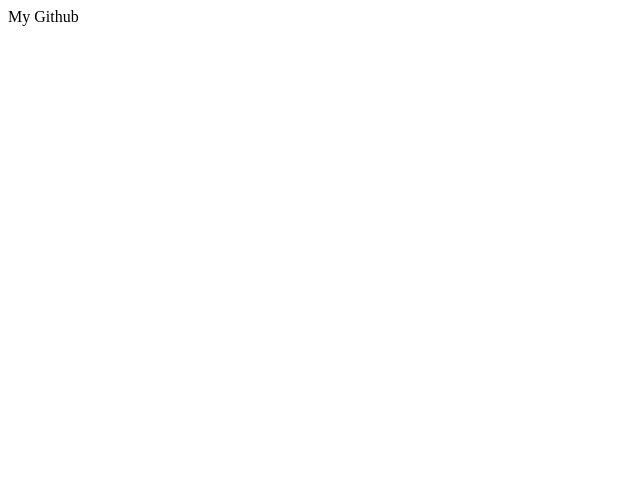
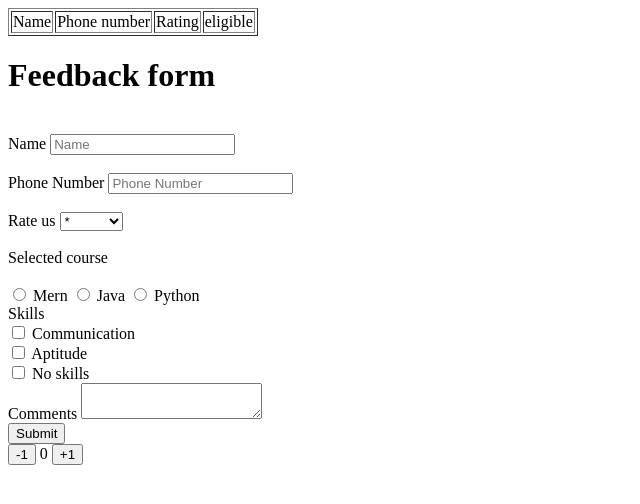
Before and after one commit to Abhiram302/Basic-HTML, a plain HTML site: page index.html in a window 1280 px wide. Shown: the whole page, without its empty margins (0-640 px from the left). Drawn offline with Linux system fonts and the light colour scheme.

Commit message:
Third changes

```diff
--- a/index.html
+++ b/index.html
@@ -1,6 +1,107 @@
 <!DOCTYPE html>
 <html>
     <head>
-        <text>My Github</text>
+        <meta charset = "UTF-8">
+        <title>HTML Page</title>
     </head>
+
+    <body>
+        <table id="MyTable" border = "1">
+            <thead>
+                <tr>
+                    <td>Name</td>
+                    <td>Phone number</td>
+                    <td>Rating</td>
+                    <td>eligible</td>
+                </tr>
+            </thead>
+        </table>
+        <form onsubmit="handle(event)" id="form">
+       <h1>Feedback form</h1><br>
+       <label for="Name">Name</label>
+       <input type="text" id = "Name" placeholder="Name"  ><br><br>
+       <label for="number">Phone Number</label>
+       <input type="text" id="number" placeholder="Phone Number"  ><br><br>
+       <label for="stars">Rate us</label>
+       <select name="rate" id="stars"  >
+        <option value="1">*</option>
+        <option value="2">* *</option>
+        <option value="3">* * *</option>
+        <option value="4">* * * *</option>
+        <option value="5">* * * * *</option>
+       </select><br><br>
+       <label for="">Selected course</label><br><br>
+       <input type="radio" name = "rate" id = "mern" value="Mern"  > <label for="mern">Mern</label>
+       <input type="radio" name = "rate" id = "java" value="Java"  > <label for="java">Java</label>
+       <input type="radio" name = "rate" id = "python" value="Python" > <label for="python">Python</label><br>
+       <label for="">Skills</label><br>
+       <input type="checkbox" id="communication" name = "skill" value ="Communication"> <label for="communication">Communication</label><br>
+       <input type="checkbox" id="Aptitude" name = "skill" value ="Aptitude"> <label for="Aptitude">Aptitude</label><br>
+       <input type="checkbox" id="No skills" name = "skill" value = "No skills"> <label for="No skills">No skills</label><br>
+       <label for="">Comments</label>
+       <textarea></textarea><br>
+       <button type = "submit">Submit</button><br>
+
+       <button type = "button" onclick="decrease()">-1</button>
+       <span id="countDisplay">0</span>
+       <button type="button" onclick="increase()">+1</button>
+       </form>
+       <script>
+        let count=0
+        function decrease(){
+            if(count==0){
+                count=0
+            }else{
+                count--
+            }
+            countDisplay.innerText = count
+        }
+        function increase(){
+       // alert("plus")
+                count++
+
+            countDisplay.innerText = count
+        }
+          function handle(event){
+            event.preventDefault()
+            const name = document.getElementById("Name").value
+            const num = document.getElementById("number").value
+            const rating = document.getElementById("stars").value
+            const course = document.querySelector("input[name='rate']:checked").value
+            const skills = document.querySelectorAll("input[name='skill']:checked")
+            console.log(skills)
+            const selectedSkills = []
+            for(let i=0; i<skills.length; i++){
+                selectedSkills.push(skills[i].value)
+            }
+            const obj ={
+                name,
+                num,
+                rating,
+                course,
+                skill : selectedSkills
+        }
+        const table = document.getElementById("MyTable")
+        // const row = table.insertRow()
+        // const col1 = row.insertCell(0)
+        // const col2 = row.insertCell(1)
+        // const col3 = row.insertCell(2)
+        // const col4 = row.insertCell(3)
+        // col1.innerText = name
+        // col2.innerText = num
+        // col3.innerText = rating
+        // col4.innerText = selectedSkills.some(item=>item==="Aptitude")
+        function isEligible(){
+           return selectedSkills.some(item=>item==="Aptitude")
+        }
+
+        const newRow = table.insertRow()
+        newRow.innerHTML = `<td>${name}</td><td>${num}</td><td>${rating}</td><td>${isEligible()}</td>`
+            //console.log(name,num,rating,course)
+            console.log(obj)
+            const form = document.getElementById("form")
+            form.reset()
+          }
+       </script>
+    </body>
 </html>
```
